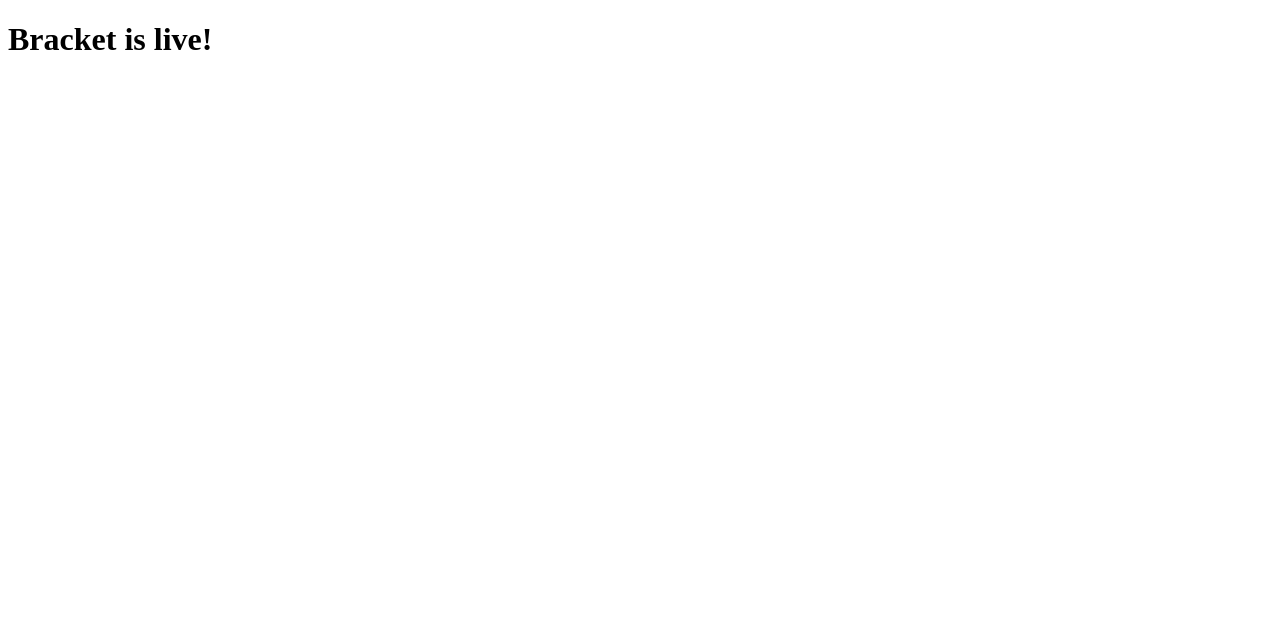
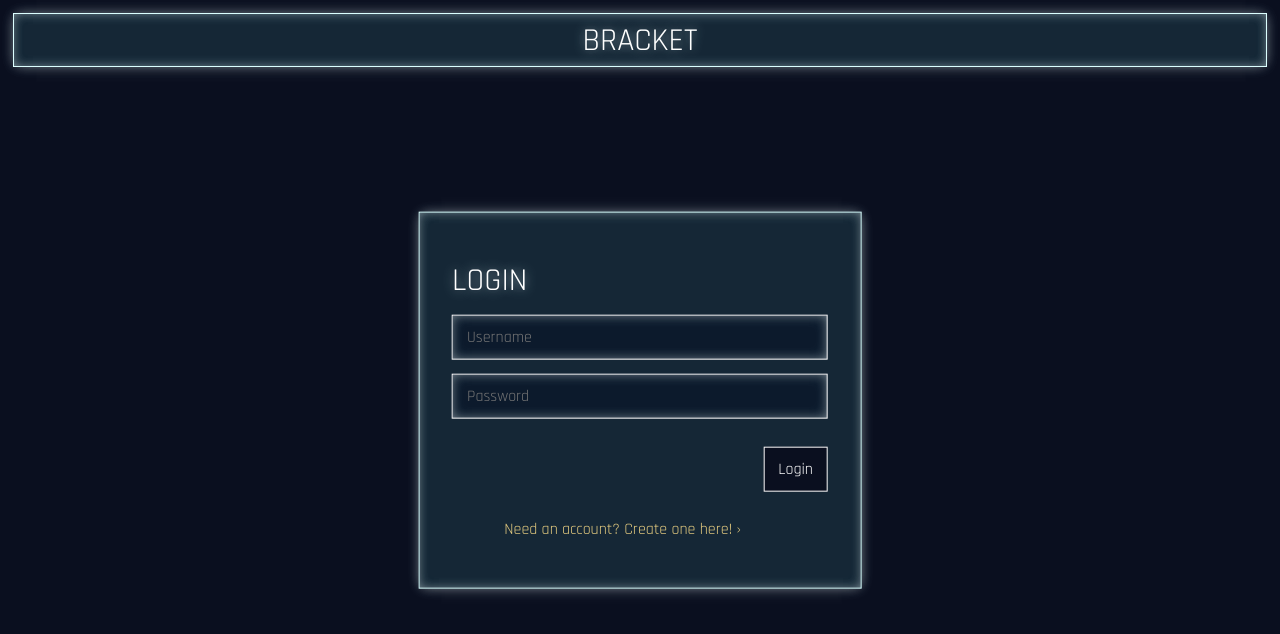
Before and after one commit to azroberts8/Bracket, a plain HTML site: page index.html in a window 1280 px wide. Drawn offline with Linux system fonts and the light colour scheme.

Commit message:
Basic login page completed

```diff
--- a/index.html
+++ b/index.html
@@ -6,29 +6,22 @@
     <meta name="viewport" content="width=device-width, initial-scale=1.0">
     <title>Bracket</title>
 
-    <!-- <script type="module">
-        import { initializeApp } from "https://www.gstatic.com/firebasejs/10.4.0/firebase-app.js";
-
-        // TODO: Add SDKs for Firebase products that you want to use
-
-        // https://firebase.google.com/docs/web/setup#available-libraries
-
-        // Your web app's Firebase configuration
-        const firebaseConfig = {
-          apiKey: "AIzaSyB_EHCJ2_5vKVqjgyt7SLKJ4TvGpRbcsWo",
-          authDomain: "bracket-a22a7.firebaseapp.com",
-          projectId: "bracket-a22a7",
-          storageBucket: "bracket-a22a7.appspot.com",
-          messagingSenderId: "105687320995",
-          appId: "1:105687320995:web:68556701cf07f3614b3216"
-        };
-
-        const app = initializeApp(firebaseConfig);
-    </script> -->
-
     <script type="module" src="app.js" defer></script>
 </head>
 <body>
-    <h1>Bracket is live!</h1>
+    <header class="window">
+        <h1>Bracket</h1>
+    </header>
+    <main>
+        <form class="window login">
+            <h1>Login</h1>
+            <input type="text" placeholder="Username">
+            <input type="password" placeholder="Password">
+            <button>Login</button>
+            <br><br><br><br>
+            <a href="#register">Need an account? Create one here!</a>
+        </form>
+    </main>
+    <footer></footer>
 </body>
 </html>
--- /dev/null
+++ b/styles/login.css
@@ -0,0 +1,26 @@
+.login {
+    display: block;
+    position: absolute;
+    top: 50%;
+    left: 50%;
+    transform: translate(-50%, -50%);
+    margin: 0;
+    padding: 25pt 16pt;
+    overflow: hidden;
+}
+
+.login input {
+    display: block;
+    max-width: 282pt;
+    width: 80vw;
+}
+
+.login button {
+    display: block;
+    float: right;
+}
+
+.login a {
+    display: block;
+    float: right;
+}
--- a/styles/main.css
+++ b/styles/main.css
@@ -1,3 +1,91 @@
+@import url('https://fonts.googleapis.com/css2?family=Rajdhani:wght@400;700&display=swap');
+@import url('login.css');
+
 * {
     box-sizing: border-box;
 }
+
+body {
+    margin: 0 auto;
+    background-color: rgb(10, 15, 31);
+}
+
+/* generic elements */
+
+h1, h2, h3 {
+    color: #fff;
+    font-family: 'Rajdhani', sans-serif;
+    font-weight: 400;
+    text-shadow: 0px 0px 12px rgba(255,255,255,0.5),0px 0px 15px rgba(255,255,255,0.1),0px 0px 15px rgba(115,252,252,0.1);
+    margin: 10.5pt 8.25pt;
+    text-transform: uppercase;
+}
+
+input {
+    width: 176pt;
+    padding: 8.25pt 10.5pt;
+    margin: 10.5pt 8.25pt;
+    font-size: 12pt;
+    font-family: 'Rajdhani', sans-serif;
+    background-color: rgb(12, 26, 44);
+    color: #fff;
+    border: 1pt solid #fff;
+    outline: none;
+    box-shadow: inset 0px 0px 12px -3px rgba(255,255,255,0.5), inset 0px 0px 15px 0px rgba(255,255,255,0.1), inset 0px 0px 15px -3px rgba(115,252,252,0.1);
+}
+
+input:focus {
+    box-shadow: 0px 0px 12px -3px rgba(255,255,255,0.5),0px 0px 15px 0px rgba(255,255,255,0.1),0px 0px 15px -3px rgba(115,252,252,0.1),inset 0px 0px 12px -3px rgba(255,255,255,0.5),inset 0px 0px 15px -3px rgba(255,255,255,0.1),inset 0px 0px 15px -3px rgba(115,252,252,0.1);
+}
+
+button {
+    padding: 8.25pt 10.5pt;
+    margin: 10.5pt 8.25pt;
+    font-size: 12pt;
+    font-family: 'Rajdhani', sans-serif;
+    background-color: rgb(10, 15, 31);
+    color: #fff;
+    border: 1pt solid #fff;
+}
+
+button:hover {
+    color: rgb(12, 26, 44);
+    background-color: rgb(115, 252, 252);
+    border: 1pt solid rgb(115, 252, 252);
+    box-shadow: 0px 0px 12px -3px rgba(255,255,255,0.5),0px 0px 15px 0px rgba(255,255,255,0.1),0px 0px 15px -3px rgba(115,252,252,0.1),inset 0px 0px 12px -3px rgba(255,255,255,0.5),inset 0px 0px 15px -3px rgba(255,255,255,0.1),inset 0px 0px 15px -3px rgba(115,252,252,0.1);
+}
+
+a {
+    color: #e3ca7f;
+    margin: 10.5pt 8.25pt;
+    text-decoration: none;
+    font-family: 'Rajdhani', sans-serif;
+}
+
+a:hover {
+    text-decoration: underline;
+}
+
+a::after {
+    content: ' ›';
+}
+
+header {
+    height: 40pt;
+    margin: 10pt;
+}
+
+header h1 {
+    display: inline-block;
+    margin: 0 auto;
+    position: relative;
+    left: 50%;
+    top: 50%;
+    transform: translate(-50%, -50%);
+}
+
+.window {
+    border: 1pt solid rgb(220, 255, 255);
+    box-shadow: 0px 0px 12px -3px rgba(255,255,255,0.5),0px 0px 15px 0px rgba(255,255,255,0.1),0px 0px 15px -3px rgba(115,252,252,0.1),inset 0px 0px 12px -3px rgba(255,255,255,0.5),inset 0px 0px 15px -3px rgba(255,255,255,0.1),inset 0px 0px 15px -3px rgba(115,252,252,0.1);
+    background-color: rgba(115, 252, 252, 0.1);
+}
```
Also changed, not shown: 1 other file.
